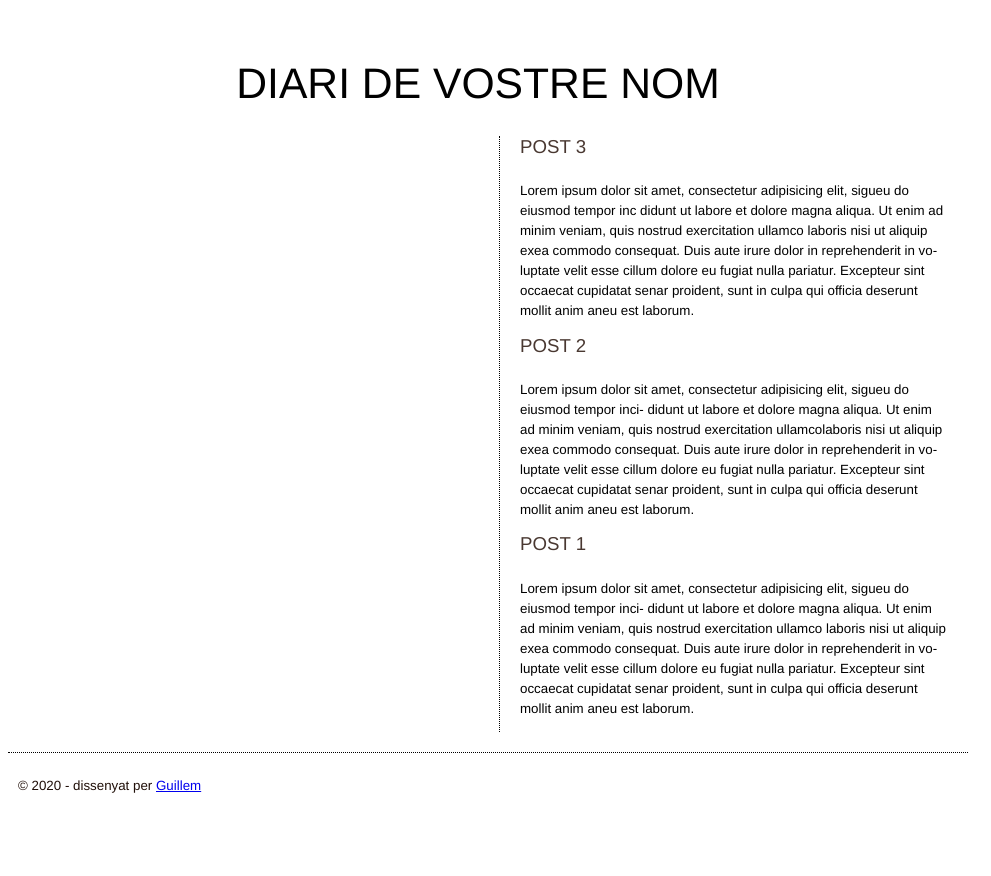
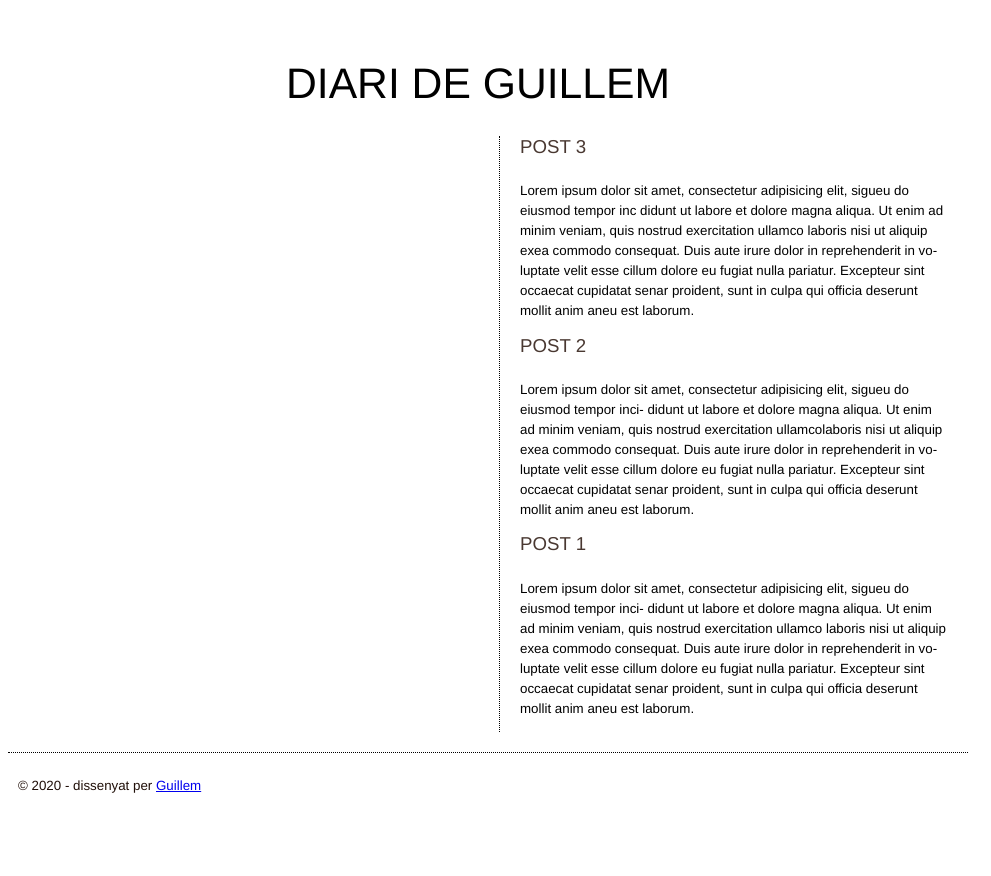
Before and after one commit to guillem2001/RemoteDiariGuillem, a plain HTML site: page index.html in a window 1280 px wide. Shown: the whole page, without its empty margins (0-991 px from the left). Drawn offline with Linux system fonts and the light colour scheme.

Commit message:
Fiquem un titol a la pàgina

```diff
--- a/index.html
+++ b/index.html
@@ -3,7 +3,7 @@
 
 <head>
   <meta charset="UTF-8" />
-  <title></title>
+  <title>Diari de Guillem</title>
   <link rel="stylesheet" type="text/css" href="style.css" />
   <!--[if IE]>
 <script src="http://html5shiv.googlecode.com/svn/trunk/html5.js"></script>
@@ -12,7 +12,7 @@
 
 <body>
   <header>
-    <h1>Diari de Vostre Nom</h1>
+    <h1>Diari de Guillem</h1>
   </header>
   <aside>
     <p></p>
```
